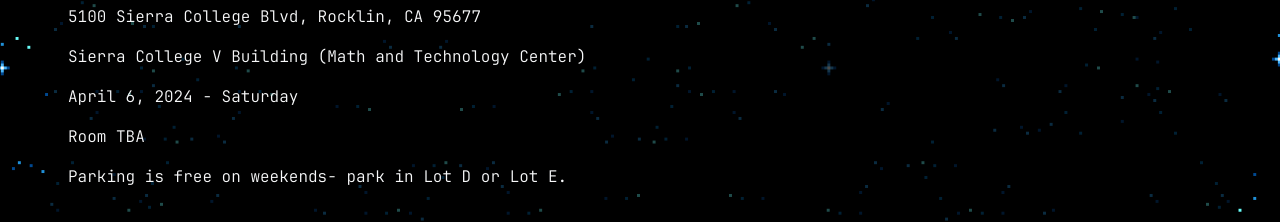
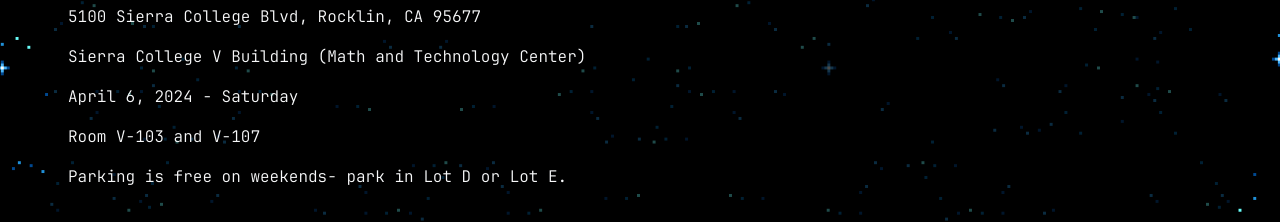
Before and after one commit to JasonFeng365/scpe, a plain HTML site: page in-person/index.html in a window 1280 px wide. Shown: the part 855-1077 px from the top of the page. Drawn offline with nearby package versions, Linux system fonts and the light colour scheme.

Commit message:
Update room on website

```diff
--- a/in-person/index.html
+++ b/in-person/index.html
@@ -78,7 +78,7 @@
 		<p>5100 Sierra College Blvd, Rocklin, CA 95677</p>
 		<p>Sierra College V Building (Math and Technology Center)</p>
 		<p>April 6, 2024 - Saturday</p>
-		<p>Room TBA</p>
+		<p>Room V-103 and V-107</p>
 		<p>Parking is free on weekends- park in Lot D or Lot E.</p>
 		<br>
 
```
